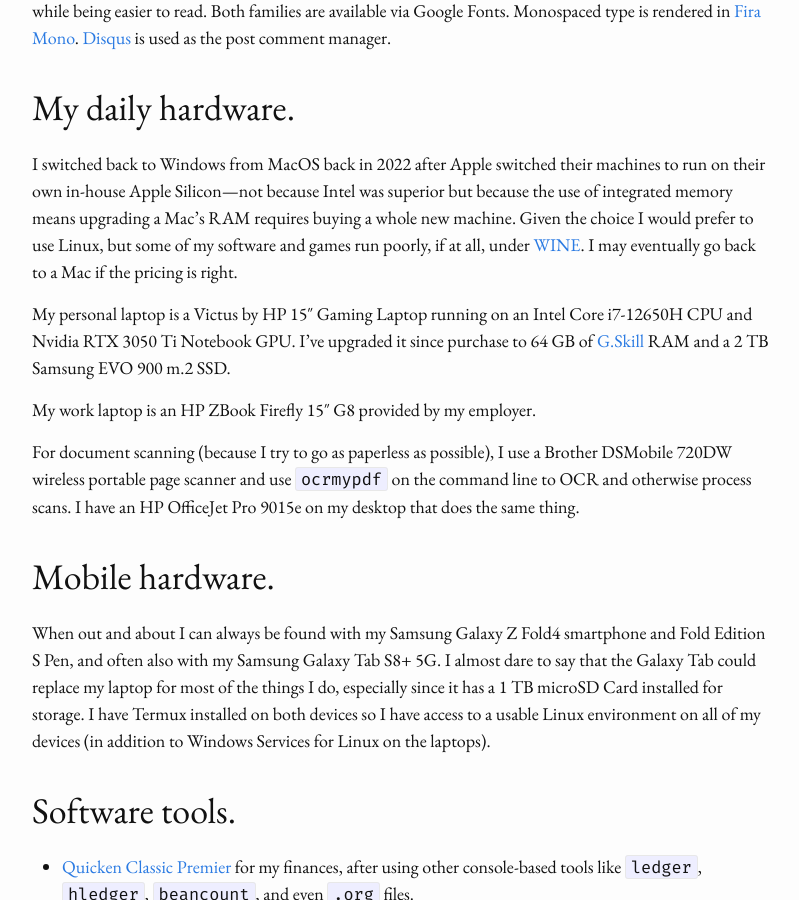
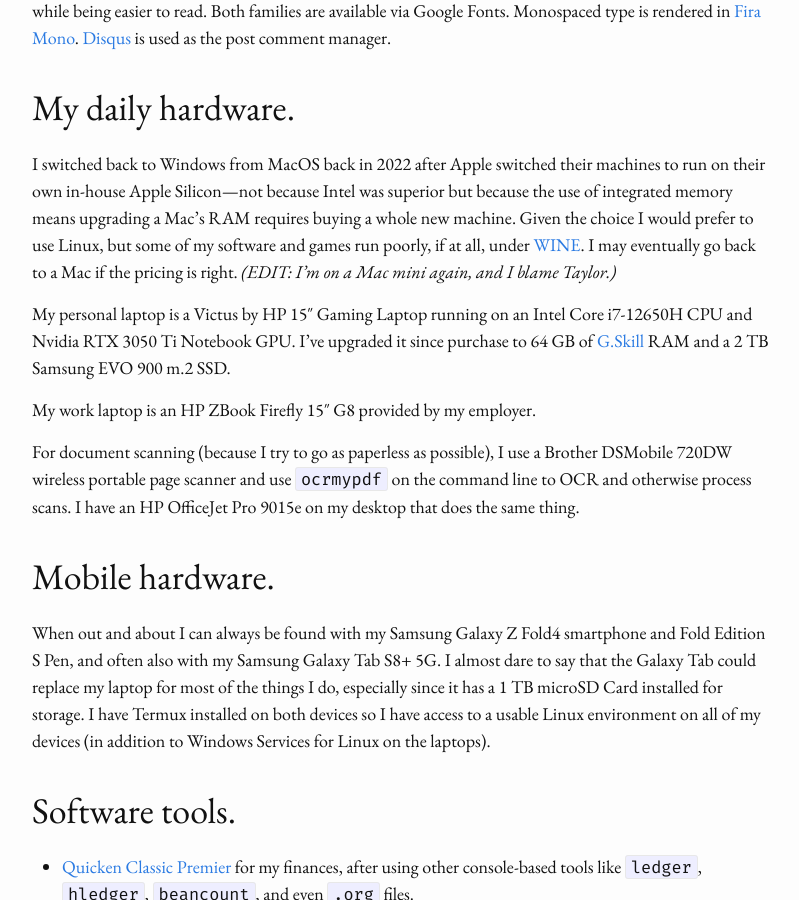
Before and after one commit to gloriouslyawkward/gloriouslyawkward.github.io, a Jekyll site: the page built from colophon.md, in a window 1280 px wide and 900 px high, scrolled down 679 px. Shown: the whole window, without its empty margins (238-1037 px from the left). Built offline with Jekyll 4.4.1, drawn with Linux system fonts in a browser that asks for light colours; nearby versions of some CDN libraries.

Commit message:
updated colophon

```diff
--- a/colophon.md
+++ b/colophon.md
@@ -19,7 +19,7 @@ I originally chose [Cormorant](https://fonts.google.com/?query=Cormorant) as my
 
 ## My daily hardware.
 
-I switched back to Windows from MacOS back in 2022 after Apple switched their machines to run on their own in-house Apple Silicon&mdash;not because Intel was superior but because the use of integrated memory means upgrading a Mac's RAM requires buying a whole new machine. Given the choice I would prefer to use Linux, but some of my software and games run poorly, if at all, under [WINE](https://www.wine-hq.org).  I may eventually go back to a Mac if the pricing is right.
+I switched back to Windows from MacOS back in 2022 after Apple switched their machines to run on their own in-house Apple Silicon&mdash;not because Intel was superior but because the use of integrated memory means upgrading a Mac's RAM requires buying a whole new machine. Given the choice I would prefer to use Linux, but some of my software and games run poorly, if at all, under [WINE](https://www.wine-hq.org).  I may eventually go back to a Mac if the pricing is right.  _(EDIT: I'm on a Mac mini again, and I blame Taylor.)_
 
 My personal laptop is a Victus by HP 15&Prime; Gaming Laptop running on an Intel Core i7-12650H CPU and Nvidia RTX 3050 Ti Notebook GPU. I've upgraded it since purchase to 64 GB of [G.Skill](https://www.gskill.com) RAM and a 2 TB Samsung EVO 900 m.2 SSD.
 
```
